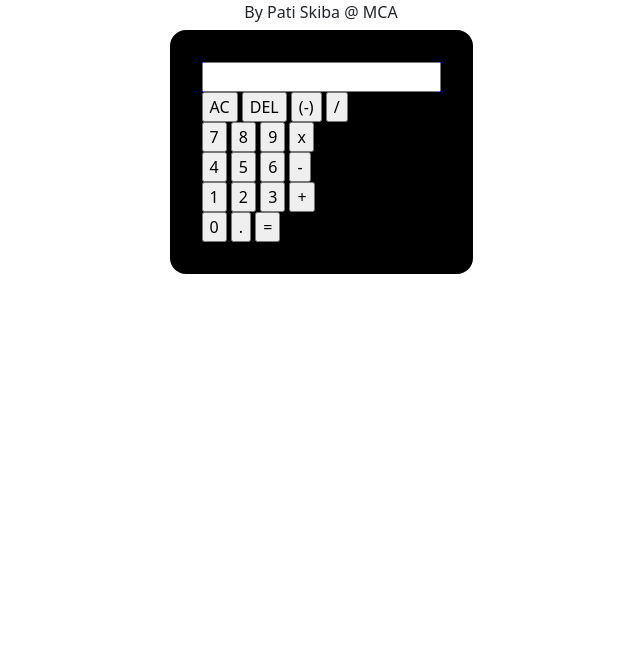
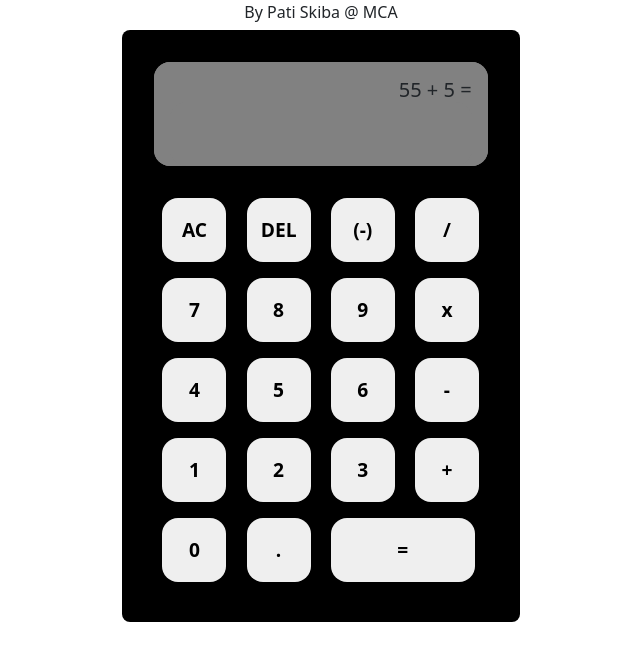
Before and after one commit to patiskiba/calculator-project, a plain HTML site: page index.html in a window 1280 px wide. Shown: the part 53-714 px from the top of the page, without its empty margins (319-959 px from the left). Drawn offline with Linux system fonts and the light colour scheme.

Commit message:
Style update

```diff
--- a/css/style.css
+++ b/css/style.css
@@ -1,12 +1,66 @@
 
 
 #calculator {
+    max-width: 397.16px;
     padding: 2rem;
-    border-radius: 1rem;
+    border-radius: .5rem;
     background-color: black;
 }
 
-.displayRow {
 
-    background-color: blue;
+#calculator form input {
+    width: 4rem;
+    height: 4rem;
+    border-radius: 1rem;
+    margin: .5rem;
+    border: 0;
+    outline: 0;
+    font-size: 1.2rem;
+    font-weight: 700;
 }
+
+.display {
+    display: flex;
+
+    flex-direction: column;
+    border-radius: 1rem;
+    margin-bottom: 1.5rem;
+}
+.displayTopRow {
+    height: 2.5rem;
+    width: 100%;
+    text-align: right;
+    padding: 1rem;
+    border-radius: 1rem 1rem 0px 0px;
+}
+.displayTopRow h5 {
+    font-weight: 500 !important;
+}
+
+.displayBottomRow {
+    width: 100%;
+    padding-left: 1rem;
+    padding-right: 1rem;
+    border-radius: 0px 0px 1rem 1rem;
+}
+
+.displayInput {
+    width: 100% !important;
+    margin: 0px !important;
+    padding: 0px;
+    height: 4rem;
+    text-align: right;
+    font-size: 3rem !important;
+}
+.displayBackgroundColor {
+    background-color: rgb(129, 129, 129);
+}
+
+
+.equal {
+width: 9rem !important;
+}
+
+
+
+/* BREAKPOINTS */
--- a/index.html
+++ b/index.html
@@ -28,12 +28,12 @@
                 <div id="calculator">
                     <form>
                         <!-- Calc display -->
-                        <div class="display">
-                            <div class="displayTopRow displayRow">
-
+                        <div class="display displayBackgroundColor">
+                            <div class="displayTopRow displayRow displayBackgroundColor">
+                                <h5>55 + 5 =</h5>
                             </div>
-                            <div class="displayBottomRow displayRow">
-                                <input type="text" name="displayInput">
+                            <div class="displayBottomRow displayRow displayBackgroundColor">
+                                <input type="text" name="displayInput" id="displayInput" class="displayInput displayBackgroundColor">
                             </div>
                         </div>
                         <!-- Calc buttons container -->
@@ -70,7 +70,7 @@
                             <div class="buttonsRow">
                                 <input type="button" value="0">
                                 <input type="button" value=".">
-                                <input type="button" value="=">
+                                <input type="button" value="=" class="equal">
 
                             </div>
                         </div>
```
